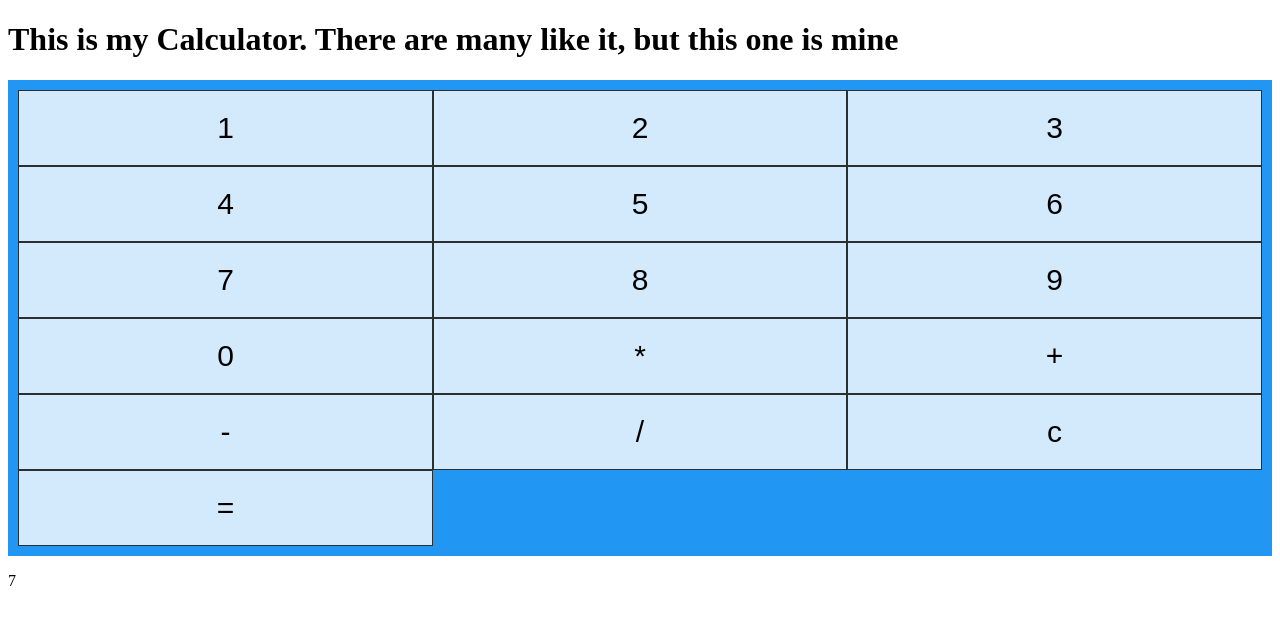
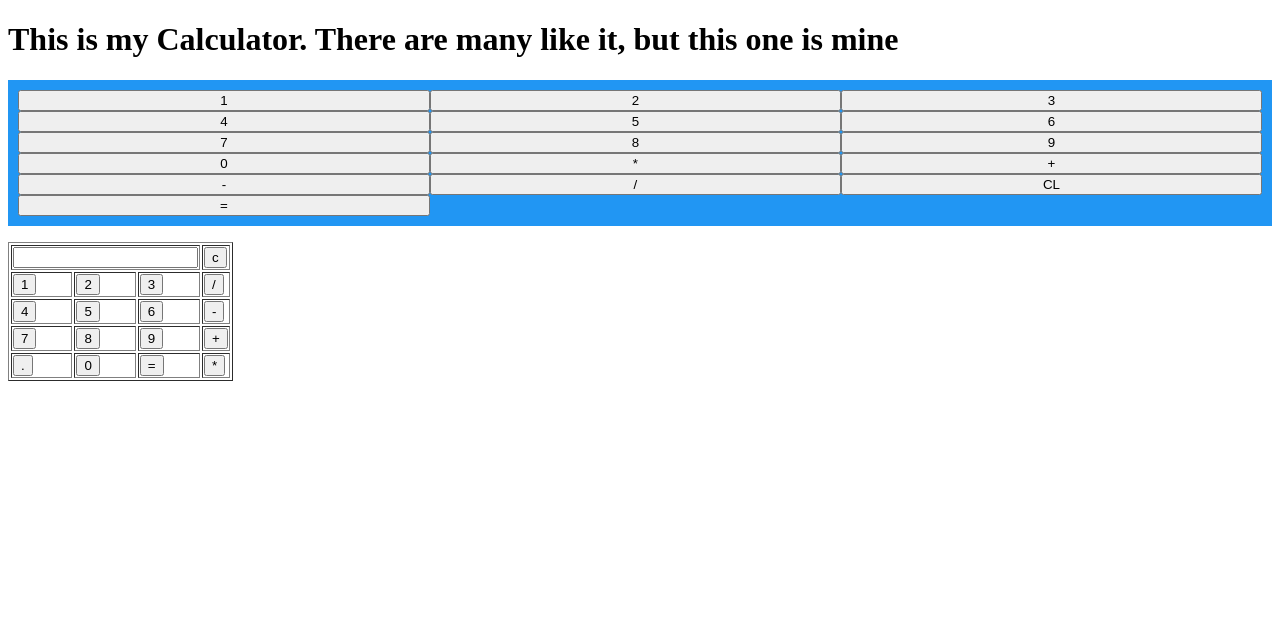
Before and after one commit to Lessing12/Taschenrechner, a plain HTML site: page index.html in a window 1280 px wide. Drawn offline with Linux system fonts and the light colour scheme.

Commit message:
ergebnisse

```diff
--- a/assets/js/main.js
+++ b/assets/js/main.js
@@ -6,30 +6,38 @@
 
 
 
-var x = 5;
-var y = 2;
-var z = x + y;
-document.getElementById("Ergebnis").innerHTML = z;
 
 
+function calcMe(x) {
+    console.log(x)
+    document.getElementById("Ergebnis").innerHTML += x;
+}
 
+function clear(){
+    document.getElementById("Ergebnis").innerHTML="";
+}
+function result(){
+
+     document.getElementById("Ergebnis").innerHTML=eval;
+     (document.getElementById("Ergebnis").innerHTML)
+ }
 
 // function that display value
-// function rechnen()
+// function dis(val)
 //  {
-//      document.getElementsById("Ergebnis").innerHTML = "1";
+//      document.getElementById("result").value+=val
 // }
 
 // function that evaluates the digit and return result
-//  function solve()
-//  {
-//     let x = document.getElementById("Ergebnis").value
-//     let y = eval(x)
-//     document.getElementById("Ergebnis").value = y
-// }
+ function solve()
+ {
+    let x = document.getElementById("result").value
+    let y = eval(x)
+    document.getElementById("result").value = y
+}
 
-// // function that clear the display
-//  function clr()
-//  {
-//      document.getElementById("Ergebnis").value = ""
-// }
+// function that clear the display
+ function clr()
+ {
+     document.getElementById("result").value = ""
+}
--- a/index.html
+++ b/index.html
@@ -17,31 +17,71 @@
 
  <div class="grid-container">
 
-        <!-- <input type="text" id="Ergebnis"> -->
 
-        <!-- <td><input type="button" value="1" onclick="dis('1')"/> </td>  -->
 
-    <input type="button" class="button" value="1" onclick="rechnen(1)">
-    <input type="button" class="button" value="2"onclick="rechnen(2)">
-    <input type="button" class="button" value="3"onclick="rechnen(3)">
-    <input type="button" class="button" value="4"onclick="rechnen(4)">
-    <input type="button" class="button" value="5"onclick="rechnen(5)">
-    <input type="button" class="button" value="6"onclick="rechnen(6)">
-    <input type="button" class="button" value="7"onclick="rechnen(7)">
-    <input type="button" class="button" value="8"onclick="rechnen(8)">
-    <input type="button" class="button" value="9"onclick="rechnen(9)">
-    <input type="button" class="button" value="0"onclick="rechnen(0)">
-    <input type="button" class="button" value="*"onclick="rechnen(*)">
-    <input type="button" class="button" value="+"onclick="rechnen('+')">
-    <input type="button" class="button" value="-"onclick="rechnen(-)">
-    <input type="button" class="button" value="/"onclick="rechnen(/)">
 
-    <input type="button" class="button" value="c" onclick="clr()"/>
-    <input type="button" class="button" value="=" onclick="solve()"/>
+
+<button class="number" onclick="calcMe('1')" id="1">1</button>
+<button class="number" onclick="calcMe('2')" id="*">2</button>
+<button class="number" onclick="calcMe('3')" id="*">3</button>
+<button class="number" onclick="calcMe('4')" id="*">4</button>
+<button class="number" onclick="calcMe('5')" id="*">5</button>
+<button class="number" onclick="calcMe('6')" id="*">6</button>
+<button class="number" onclick="calcMe('7')" id="*">7</button>
+<button class="number" onclick="calcMe('8')" id="*">8</button>
+<button class="number" onclick="calcMe('9')" id="*">9</button>
+<button class="number" onclick="calcMe('0')" id="*">0</button>
+
+<button class="operator" onclick="calcMe('*')" id="*">*</button>
+<button class="operator" onclick="calcMe('+')" id="+">+</button>
+<button class="operator" onclick="calcMe('-')" id="-">-</button>
+<button class="operator" onclick="calcMe('/')" id="/">/</button>
+
+<button class="operator" onclick="clear('CL')" id="*">CL</button>
+<button class="operator" onclick="result('Ergebnis')" id="=">=</button>
+
+
+
 </div>
 <div>
-    <p id="Ergebnis"></p>
+    <P id="Ergebnis"></P>
 </div>
+
+
+<table border="1">
+    <tr>
+       <td colspan="3"><input type="text" id="result"/></td>
+       <!-- clr() function will call clr to clear all value -->
+       <td><input type="button" value="c" onclick="clr()"/> </td>
+    </tr>
+    <tr>
+       <!-- create button and assign value to each button -->
+       <!-- dis("1") will call function dis to display value -->
+       <td><input type="button" value="1" onclick="dis('1')"/> </td>
+       <td><input type="button" value="2" onclick="dis('2')"/> </td>
+       <td><input type="button" value="3" onclick="dis('3')"/> </td>
+       <td><input type="button" value="/" onclick="dis('/')"/> </td>
+    </tr>
+    <tr>
+       <td><input type="button" value="4" onclick="dis('4')"/> </td>
+       <td><input type="button" value="5" onclick="dis('5')"/> </td>
+       <td><input type="button" value="6" onclick="dis('6')"/> </td>
+       <td><input type="button" value="-" onclick="dis('-')"/> </td>
+    </tr>
+    <tr>
+       <td><input type="button" value="7" onclick="dis('7')"/> </td>
+       <td><input type="button" value="8" onclick="dis('8')"/> </td>
+       <td><input type="button" value="9" onclick="dis('9')"/> </td>
+       <td><input type="button" value="+" onclick="dis('+')"/> </td>
+    </tr>
+    <tr>
+       <td><input type="button" value="." onclick="dis('.')"/> </td>
+       <td><input type="button" value="0" onclick="dis('0')"/> </td>
+       <!-- solve function call function solve to evaluate value -->
+       <td><input type="button" value="=" onclick="solve()"/> </td>
+       <td><input type="button" value="*" onclick="dis('*')"/> </td>
+    </tr>
+ </table>
 
 <script src="assets/js/main.js"></script>
 </body>
```
